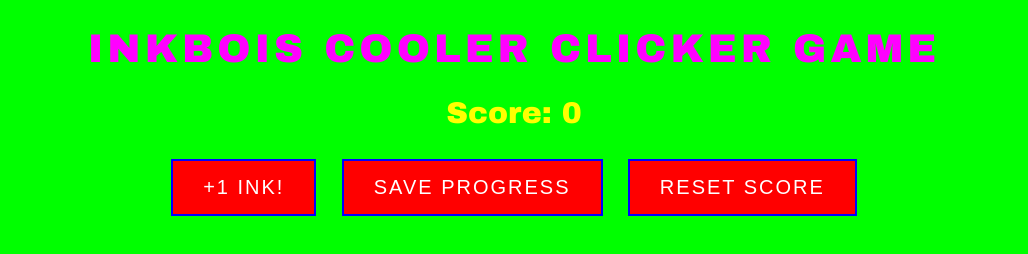
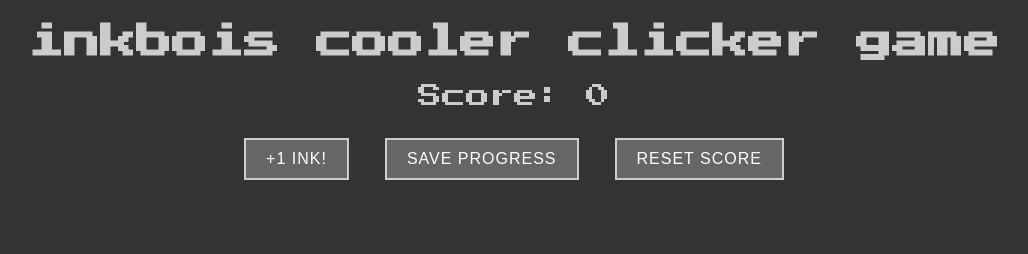
Before and after one commit to Inkboipl/inkboicoolwebsite, a website: page public/page.html in a window 1280 px wide. Shown: the whole page, without its empty margins (126-1154 px from the left). Drawn offline with Linux system fonts and the light colour scheme.

Commit message:
Update page.html
sex

```diff
--- a/public/page.html
+++ b/public/page.html
@@ -6,34 +6,31 @@
   <title>inkbois cooler clicker game</title>
   <style>
     body {
-      font-family: 'Arial Black', Arial, sans-serif;
+      font-family: 'Press Start 2P', cursive;
       text-align: center;
-      background-color: #00FF00; /* Neon green background */
-      color: #FF00FF; /* Neon pink text */
+      background-color: #333333; /* Dark gray background */
+      color: #CCCCCC; /* Light gray text */
     }
     h1 {
-      font-size: 40px;
-      text-transform: uppercase;
-      letter-spacing: 4px;
+      font-size: 36px;
     }
     #score {
-      font-size: 30px;
+      font-size: 24px;
       margin-bottom: 20px;
-      color: #FFFF00; /* Neon yellow text */
     }
     #clickBtn, #saveBtn, #resetBtn {
-      padding: 15px 30px;
-      font-size: 20px;
+      padding: 10px 20px;
+      font-size: 16px;
       cursor: pointer;
-      background-color: #FF0000; /* Red button */
-      border: 2px solid #0000FF; /* Blue border */
+      background-color: #666666; /* Medium gray button */
+      border: 2px solid #CCCCCC; /* Light gray border */
       color: #FFFFFF; /* White text */
       text-transform: uppercase;
-      letter-spacing: 2px;
+      letter-spacing: 1px;
       margin: 10px;
     }
     #clickBtn:hover, #saveBtn:hover, #resetBtn:hover {
-      background-color: #0000FF; /* Blue button on hover */
+      background-color: #999999; /* Lighter gray button on hover */
     }
   </style>
 </head>
@@ -72,5 +69,6 @@
       }
     }
   </script>
+  <link href="https://fonts.googleapis.com/css2?family=Press+Start+2P&display=swap" rel="stylesheet">
 </body>
 </html>
```
